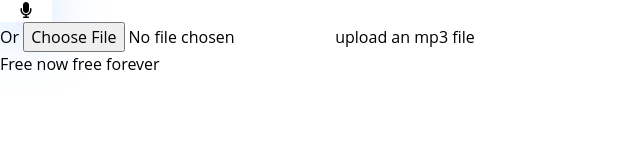
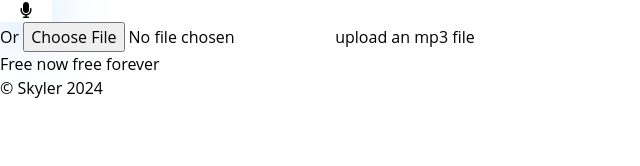
Before and after one commit to Vonglory176/FreeScribe, a React (Vite) app: page / in a window 1280 px wide. Shown: the part 122-288 px from the top of the page, without its empty margins (0-640 px from the left). Built offline with nearby package versions, Linux system fonts and the light colour scheme.

Commit message:
Added a footer

```diff
--- a/src/App.tsx
+++ b/src/App.tsx
@@ -102,6 +102,10 @@ function App() {
           : <HomePage setFile={setFile} setAudioStream={setAudioStream} /> // handleResetAudio={handleResetAudio}
         }
 
+        <footer className='flex justify-center items-center p-2'>
+          <p>&copy; Skyler 2024</p>
+        </footer>
+
       </section>
     </div>
   )
```
